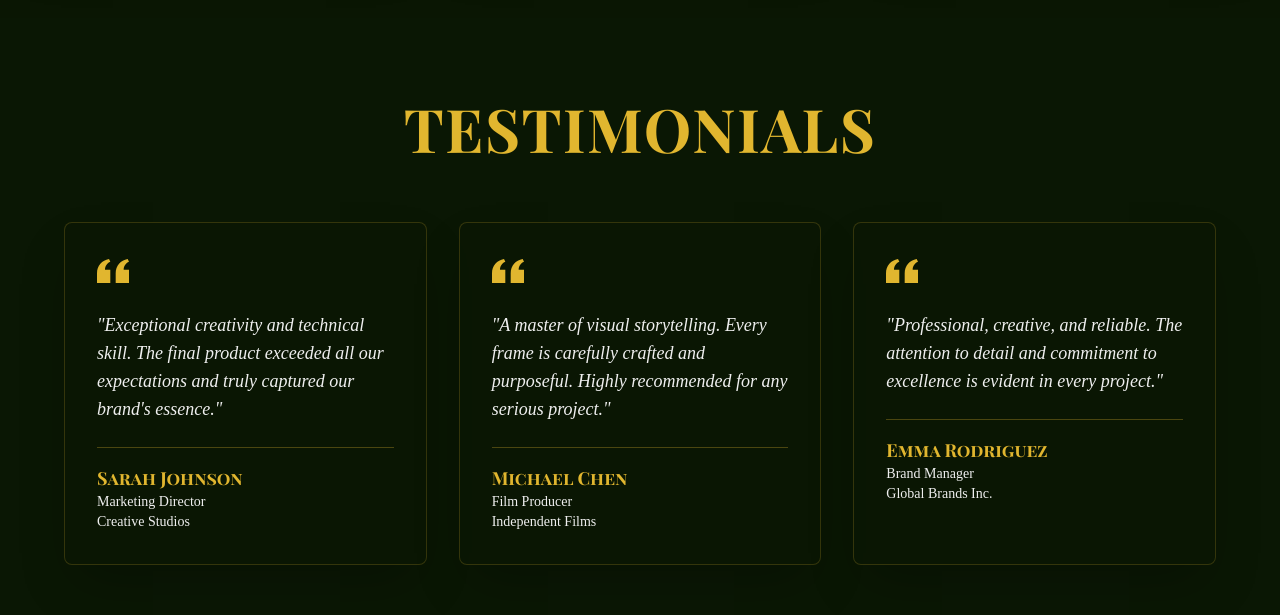
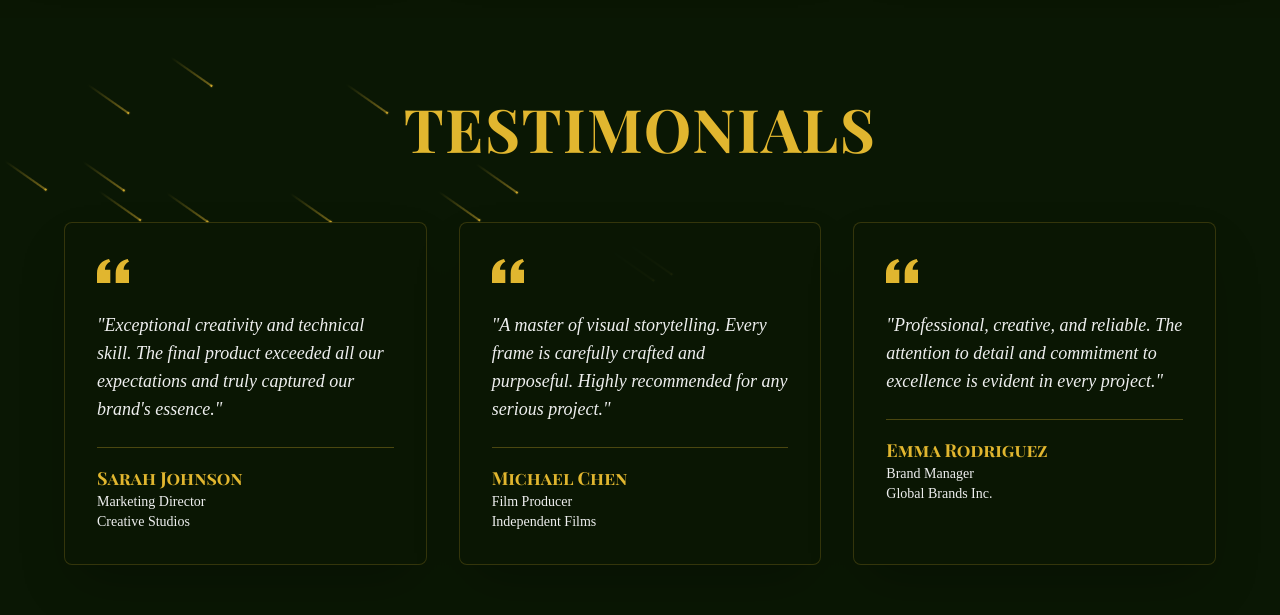
Before and after one commit to consoledotaman/Kundan-Portfolio, a React (Vite) app: page / in a window 1280 px wide. Shown: the part 4452-5067 px from the top of the page. Built offline with nearby package versions, Linux system fonts and the light colour scheme; a web font is replaced by a local one.

Commit message:
Add meteors to sections
Add meteor background to the body of work, testimonials, and featured works sections.

```diff
--- a/src/components/FeaturedWorksSection.tsx
+++ b/src/components/FeaturedWorksSection.tsx
@@ -1,6 +1,7 @@
 
 import React from 'react';
 import { Button } from '@/components/ui/button';
+import { Meteors } from '@/components/ui/meteors';
 
 const FeaturedWorksSection = () => {
   const featuredWorks = [
@@ -22,8 +23,10 @@ const FeaturedWorksSection = () => {
   ];
 
   return (
-    <section className="py-20 px-6 section-dark">
-      <div className="max-w-7xl mx-auto">
+    <section className="relative py-20 px-6 section-dark overflow-hidden">
+      <Meteors number={15} />
+
+      <div className="max-w-7xl mx-auto relative z-10">
         <div className="mb-16">
           <h2 className="section-heading mb-4 animate-fade-in">
             FEATURED WORK
--- a/src/components/TestimonialsSection.tsx
+++ b/src/components/TestimonialsSection.tsx
@@ -1,5 +1,6 @@
 
 import React from 'react';
+import { Meteors } from '@/components/ui/meteors';
 
 const TestimonialsSection = () => {
   const testimonials = [
@@ -24,8 +25,10 @@ const TestimonialsSection = () => {
   ];
 
   return (
-    <section className="py-20 px-6 section-dark">
-      <div className="max-w-6xl mx-auto">
+    <section className="relative py-20 px-6 section-dark overflow-hidden">
+      <Meteors number={15} />
+
+      <div className="max-w-6xl mx-auto relative z-10">
         <h2 className="section-heading text-center mb-16 animate-fade-in">
           TESTIMONIALS
         </h2>
--- a/src/components/WorkSection.tsx
+++ b/src/components/WorkSection.tsx
@@ -1,5 +1,6 @@
 
 import React from 'react';
+import { Meteors } from '@/components/ui/meteors';
 
 const WorkSection = () => {
   const works = [
@@ -36,8 +37,10 @@ const WorkSection = () => {
   ];
 
   return (
-    <section className="py-20 px-6 section-accent">
-      <div className="max-w-7xl mx-auto">
+    <section className="relative py-20 px-6 section-accent overflow-hidden">
+      <Meteors number={15} />
+
+      <div className="max-w-7xl mx-auto relative z-10">
         <h2 className="section-heading text-center mb-16 animate-fade-in">
           BODY OF WORK
         </h2>
```
